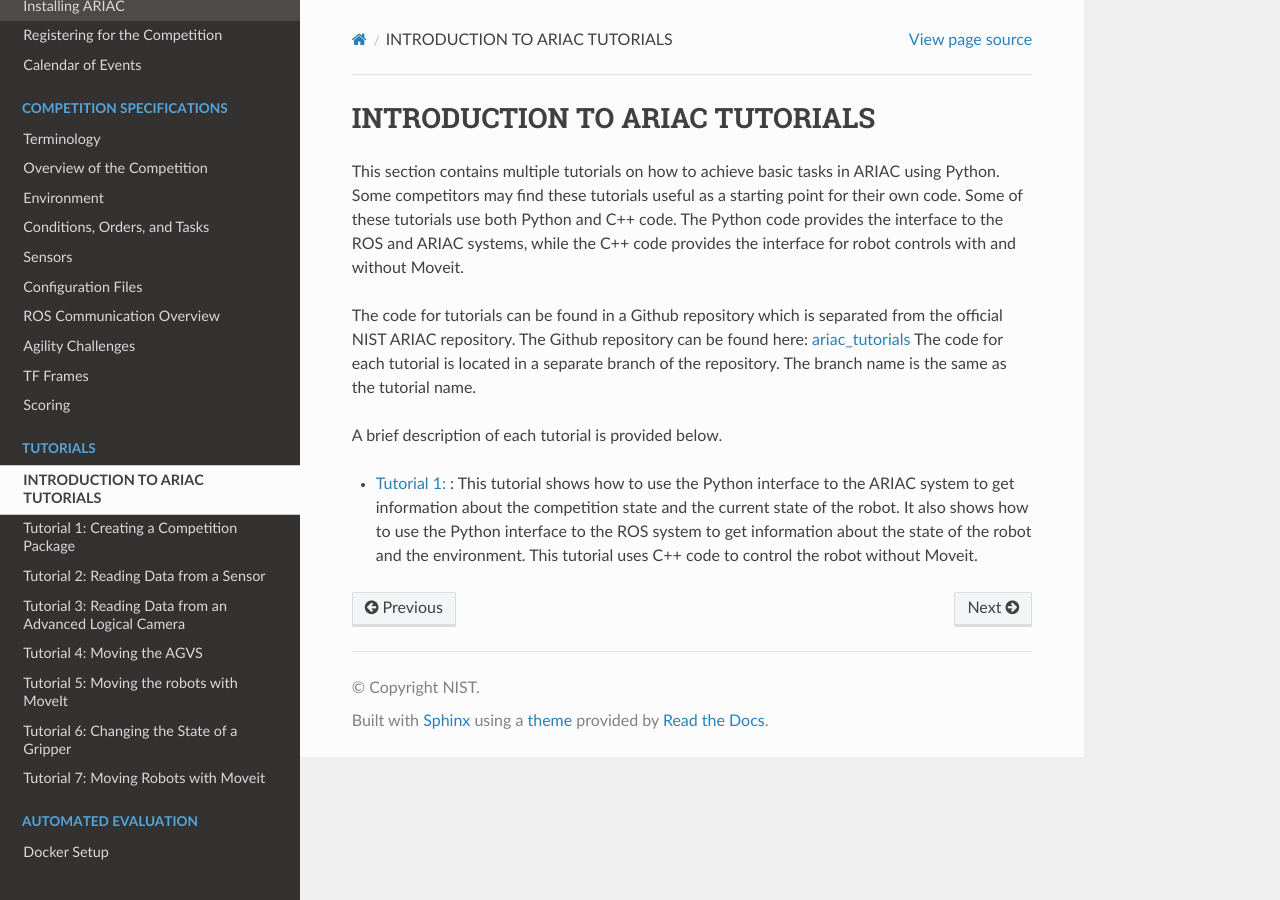
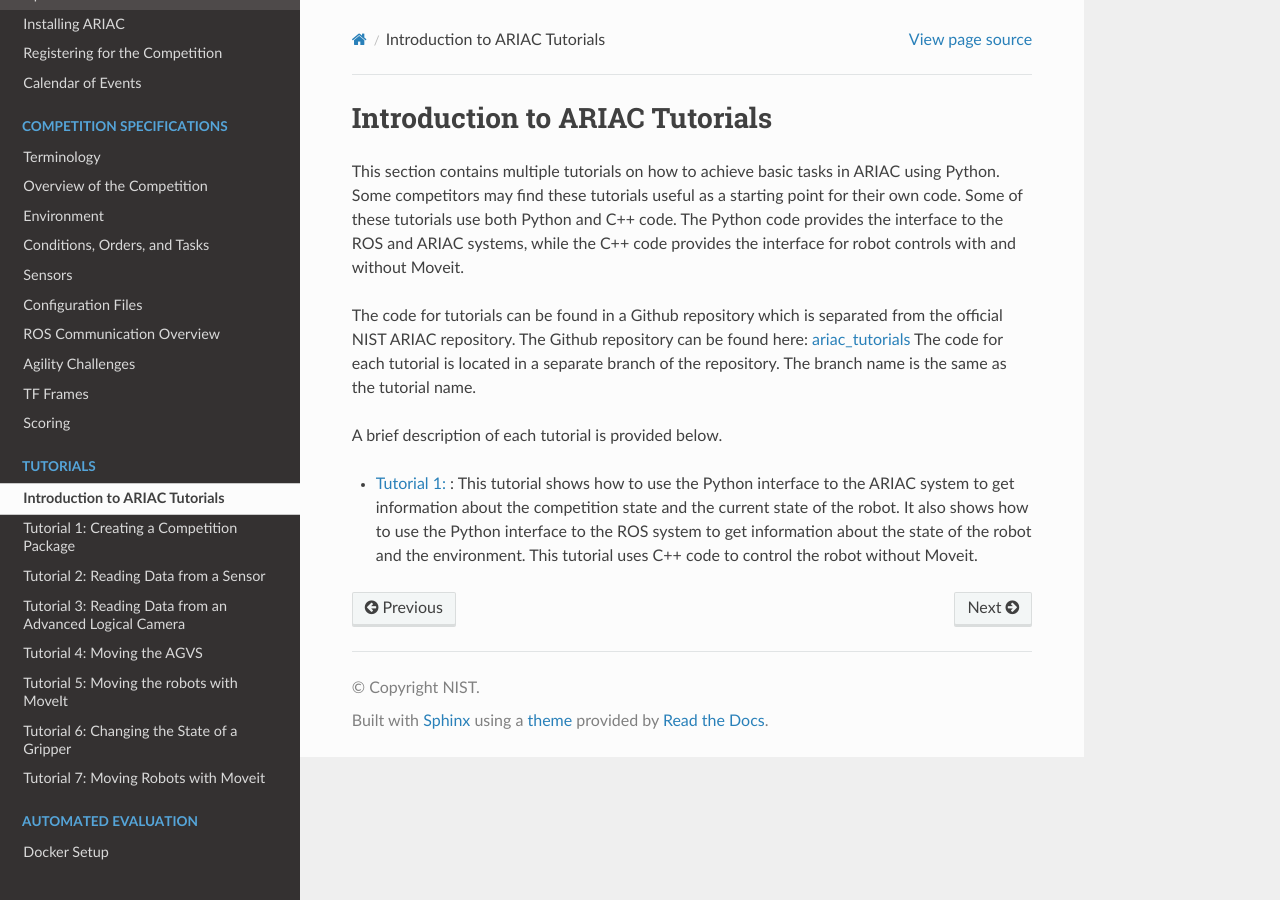
Before and after one commit to usnistgov/ARIAC, a Sphinx documentation site: the page built from docs/tutorials/tutorials.rst, in a window 1280 px wide. Built offline with Sphinx 7.4.7 and the Read the Docs theme 2.0.0, drawn with Linux system fonts in a browser that asks for light colours.

```diff
--- a/docs/tutorials/tutorials.rst
+++ b/docs/tutorials/tutorials.rst
@@ -1,7 +1,7 @@
 .. _TUTORIALS:
 
 =========================================================
-INTRODUCTION TO ARIAC TUTORIALS
+Introduction to ARIAC Tutorials
 =========================================================
 
 This section contains multiple tutorials on how to achieve basic tasks in ARIAC using Python. Some competitors may find these tutorials useful as a starting point for their own code.
```
